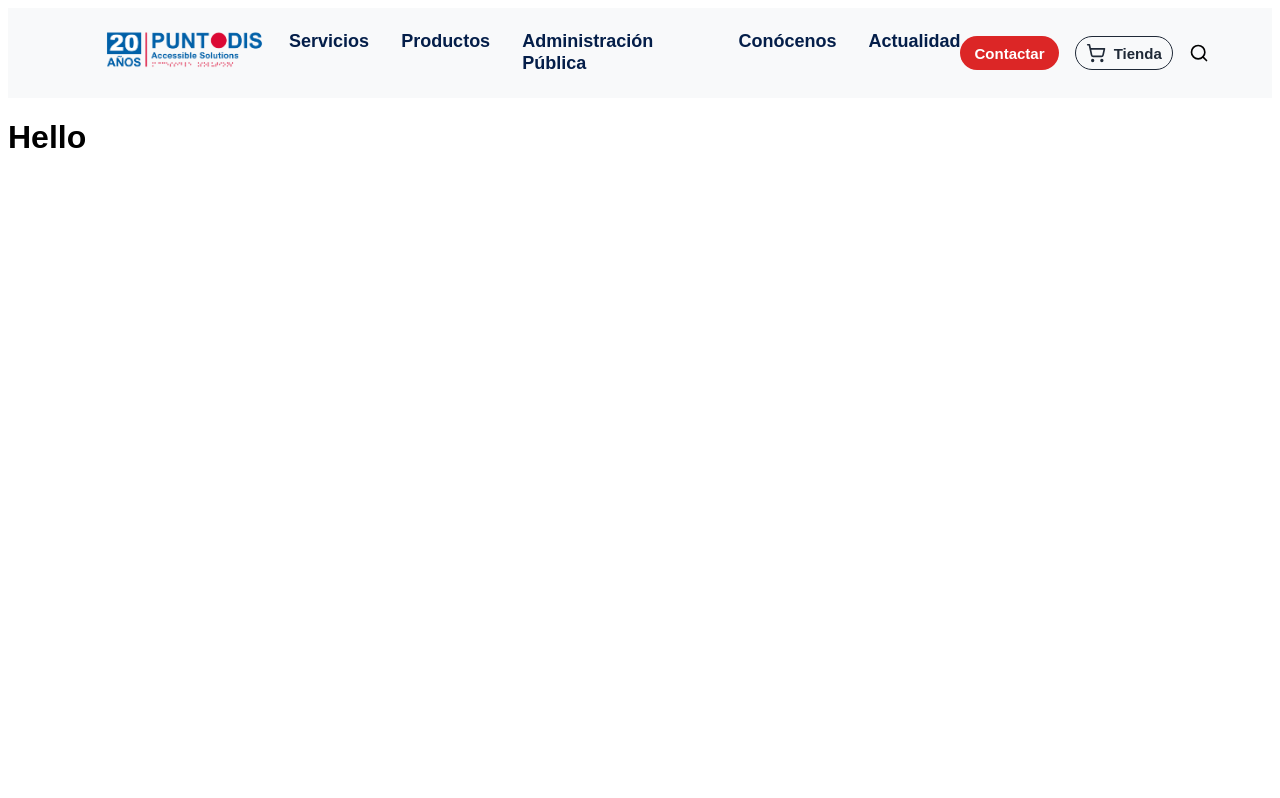
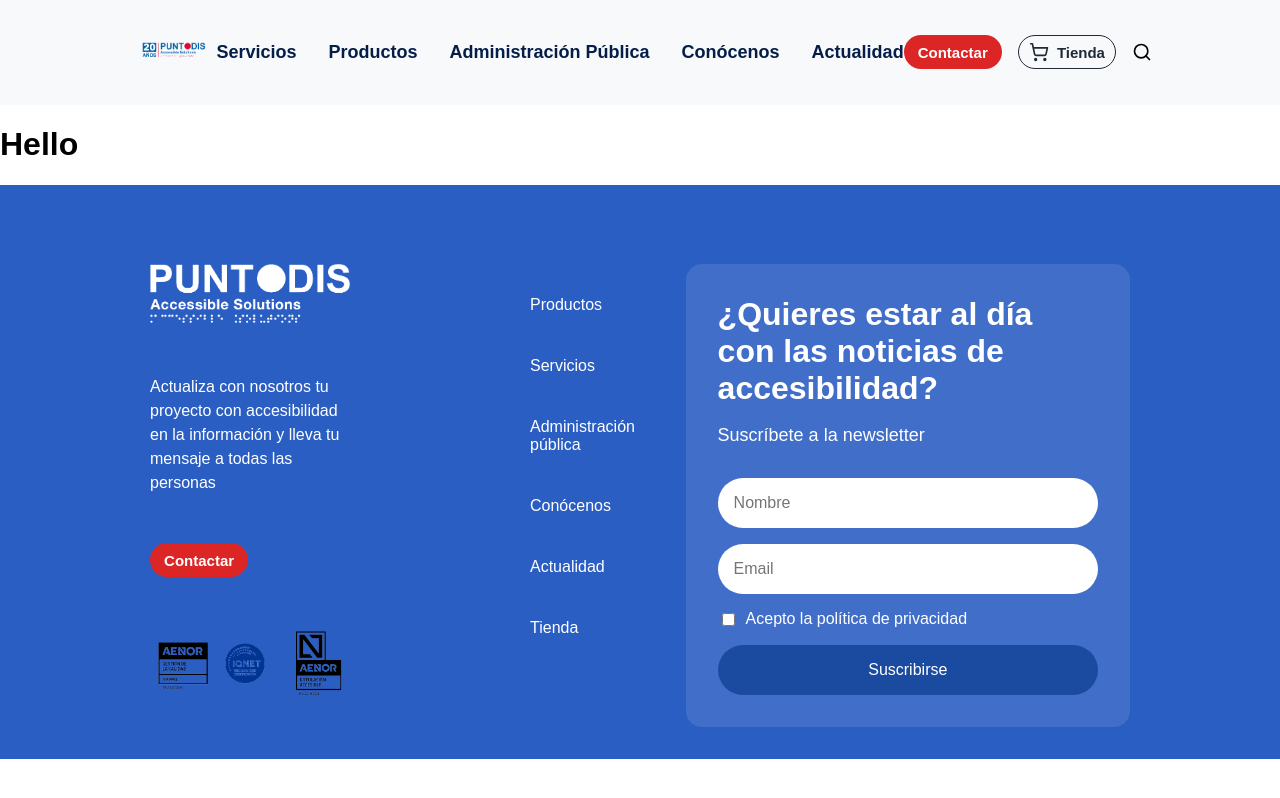
Before and after one commit to inesuribeb/Bikuma, a React (Vite) app in the folder mi-aplicacion/: page / in a window 1280 px wide. Built offline with nearby package versions, Linux system fonts and the light colour scheme.

Commit message:
first steps with footer

```diff
--- /dev/null
+++ b/mi-aplicacion/src/components/Footer/Footer.css
@@ -0,0 +1,138 @@
+.footerContent {
+    width: 100%;
+    min-height: fit-content;
+    padding: 79px 150px 32px 150px;
+    gap: 44px;
+    display: flex;
+    flex-direction: column;
+    margin: 0 auto;
+    box-sizing: border-box;
+    background-color: #2B5EC3;
+    color: white;
+}
+
+.footerRow {
+    width: 100%;
+    max-width: 1133px;
+    min-height: fit-content;
+    display: flex;
+    justify-content: space-between;
+    margin: 0 auto;
+    gap: 85px;
+}
+
+
+
+
+.col1 {
+    width: 332px;
+    width: 200px;
+    min-height: fit-content;
+    display: flex;
+    flex-direction: column;
+    gap: 48px;
+}
+
+.col1-footerLogo {
+    width: 100%;
+    max-width: 223px;
+}
+
+.col1-footerLogo img {
+    width: 100%;
+    height: auto;
+    object-fit: contain;
+    filter: brightness(0) invert(1);
+}
+
+.col1-info {
+    width: 100%;
+}
+
+.col1-info p {
+    font-size: 16px;
+    line-height: 1.5;
+    margin: 0;
+}
+
+.col1-logos {
+    width: 100%;
+    display: flex;
+    justify-content: center;
+}
+
+.col1-logos img {
+    width: 100%;
+    height: auto;
+    object-fit: contain;
+}
+
+
+
+
+.col2 {
+    width: 716px;
+    width: 600px;
+    min-height: fit-content;
+    display: flex;
+    flex-direction: row;
+    gap: 37px;
+}
+
+.col2-menu nav ul {
+    list-style: none;
+    margin: 0;
+    padding: 0;
+    display: flex;
+    flex-direction: column;
+    gap: 2.7rem;
+    padding-top: 2rem;
+}
+
+.col2-menu nav li {
+    color: white;
+    font-size: 1rem;
+    font-family: 'AtkinsonHyperlegible', sans-serif;
+    cursor: pointer;
+    transition: opacity 0.2s ease;
+}
+
+.col2-menu nav li:hover {
+    opacity: 0.8;
+}
+
+.col2-form {
+    width: 100%;
+    display: flex;
+    flex-direction: column;
+}
+
+
+/* Media queries para diferentes tamaños de pantalla */
+@media (max-width: 768px) {
+    .footerRow {
+        flex-direction: column;
+        align-items: center;
+    }
+
+    .col1,
+    .col2 {
+        width: 100%;
+        text-align: center;
+    }
+
+    .col1-footerLogo {
+        margin: 0 auto;
+    }
+
+    .col2-menu nav ul {
+        grid-template-columns: 1fr;
+        text-align: center;
+    }
+}
+
+@media (max-width: 480px) {
+    .footerContent {
+        padding: 5%;
+    }
+}
--- a/mi-aplicacion/src/components/Footer/Footer.jsx
+++ b/mi-aplicacion/src/components/Footer/Footer.jsx
@@ -1,6 +1,50 @@
-function Footer () {
+import Button from "../button/Button";
+import FooterForm from "./FooterForm";
+import './Footer.css'
+
+function Footer() {
     return (
-        <div></div>
+        <section className="footerContent">
+            <div className="footerRow">
+                <div className="col1">
+                    <div className="col1-footerLogo">
+                        <img src="/images/puntodisFooter.png" alt="Puntodis Logo" />
+                    </div>
+                    <div className="col1-info">
+                        <p>Actualiza con nosotros tu proyecto con accesibilidad en la información y lleva tu mensaje a todas las personas</p>
+                    </div>
+                    <div className="col1-button">
+                        <Button
+                            variant="solid"
+                            onClick={() => console.log('Contactar')}
+                        >
+                            Contactar
+                        </Button>
+                    </div>
+                    <div className="col1-logos">
+                        <img src="/images/logosFooterCol1.png" alt="Logos" />
+                    </div>
+                </div>
+
+                <div className="col2">
+                    <div className="col2-menu">
+                        <nav>
+                            <ul>
+                                <li>Productos</li>
+                                <li>Servicios</li>
+                                <li>Administración pública</li>
+                                <li>Conócenos</li>
+                                <li>Actualidad</li>
+                                <li>Tienda</li>
+                            </ul>
+                        </nav>
+                    </div>
+                    <div className="col2-form">
+                        <FooterForm />
+                    </div>
+                </div>
+            </div>
+        </section>
     )
 }
 
--- /dev/null
+++ b/mi-aplicacion/src/components/Footer/FooterForm.css
@@ -0,0 +1,62 @@
+.newsletter-container {
+    width: 100%;
+    background-color: rgba(255, 255, 255, 0.1);
+    padding: 2rem;
+    border-radius: 1rem;
+    box-sizing: border-box;
+}
+
+.newsletter-container h2 {
+    font-size: 2rem;
+    font-weight: 700;
+    margin-bottom: 0.5rem;
+    color: white;
+    margin-top: 0;
+}
+
+.newsletter-container p {
+    font-size: 1.125rem;
+    color: white;
+    margin-bottom: 2rem;
+}
+
+.newsletter-form {
+    display: flex;
+    flex-direction: column;
+    gap: 1rem;
+}
+
+.form-input {
+    padding: 1rem;
+    border-radius: 2rem;
+    border: none;
+    font-size: 1rem;
+    width: 100%;
+}
+
+.privacy-check {
+    display: flex;
+    align-items: center;
+    gap: 0.5rem;
+    color: white;
+}
+
+.submit-button {
+    background-color: #1a4ba1;
+    color: white;
+    padding: 1rem;
+    border: none;
+    border-radius: 2rem;
+    font-size: 1rem;
+    cursor: pointer;
+}
+
+@media (max-width: 768px) {
+    .newsletter-container {
+        padding: 1.5rem;
+    }
+
+    .newsletter-container h2 {
+        font-size: 1.5rem;
+    }
+}
--- /dev/null
+++ b/mi-aplicacion/src/components/Footer/FooterForm.jsx
@@ -0,0 +1,34 @@
+import './FooterForm.css'
+
+function FooterForm() {
+    return (
+        <div className="newsletter-container">
+            <h2>¿Quieres estar al día con las noticias de accesibilidad?</h2>
+            <p>Suscríbete a la newsletter</p>
+            <form className="newsletter-form">
+                <input
+                    type="text"
+                    placeholder="Nombre"
+                    className="form-input"
+                />
+                <input
+                    type="email"
+                    placeholder="Email"
+                    className="form-input"
+                />
+                <div className="privacy-check">
+                    <input
+                        type="checkbox"
+                        id="privacy"
+                    />
+                    <label htmlFor="privacy">Acepto la política de privacidad</label>
+                </div>
+                <button type="submit" className="submit-button">
+                    Suscribirse
+                </button>
+            </form>
+        </div>
+    )
+}
+
+export default FooterForm;
--- a/mi-aplicacion/src/components/Header/Header.css
+++ b/mi-aplicacion/src/components/Header/Header.css
@@ -1,23 +1,25 @@
 .headerContent {
-    width: 1440px;
-    height: 90px;
+    width: 100%;
+    max-width: 1440px;
+    height: auto;
+    min-height: 90px;
     display: flex;
     justify-content: space-between;
     align-items: center;
-    padding: 43px 155px;
+    padding: 2rem 10%;
     background-color: #f8f9fa;
     margin: 0 auto;
     box-sizing: border-box;
 }
 
 .headerLogo {
-    width: 223px;
-    /* height: 66px; */
+    width: 20%;
+    max-width: 223px;
 }
 
 .headerLogo img {
     width: 100%;
-    height: 100%;
+    height: auto;
     object-fit: contain;
 }
 
@@ -32,10 +34,11 @@
 .headerUl li {
     color: #041E49;
     font-weight: 700;
-    font-size: 18px;
+    font-size: 1.125rem;
     cursor: pointer;
     transition: color 0.2s ease;
-    line-height: 21.6px;
+    line-height: 1.2;
+    white-space: nowrap;
 }
 
 .headerUl li:hover {
@@ -53,9 +56,42 @@
     align-items: center;
 }
 
-@media (max-width: 1440px) {
-    .headerContent {
-        width: 100%;
-        padding: 43px 5%;
+/* Media queries para diferentes tamaños de pantalla */
+@media (max-width: 1024px) {
+    .headerUl ul {
+        gap: 1.5rem;
+    }
+
+    .headerUl li {
+        font-size: 1rem;
     }
 }
+
+@media (max-width: 768px) {
+    .headerContent {
+        flex-direction: column;
+        padding: 1rem 5%;
+        gap: 1rem;
+    }
+
+    .headerLogo {
+        width: 40%;
+    }
+
+    .headerUl ul {
+        flex-wrap: wrap;
+        justify-content: center;
+        gap: 1rem;
+    }
+
+    .headerButtons>div {
+        flex-wrap: wrap;
+        justify-content: center;
+    }
+}
+
+@media (max-width: 480px) {
+    .headerLogo {
+        width: 60%;
+    }
+}
--- a/mi-aplicacion/src/index.css
+++ b/mi-aplicacion/src/index.css
@@ -2,3 +2,8 @@
   box-sizing: border-box;
   font-family: 'AtkinsonHyperlegible', sans-serif;
 }
+
+html, body {
+  padding: 0px;
+  margin: 0px;
+}
```
Also changed, not shown: mi-aplicacion/public/images/logosFooterCol1.png (added), mi-aplicacion/public/images/puntodisFooter.png (added).
